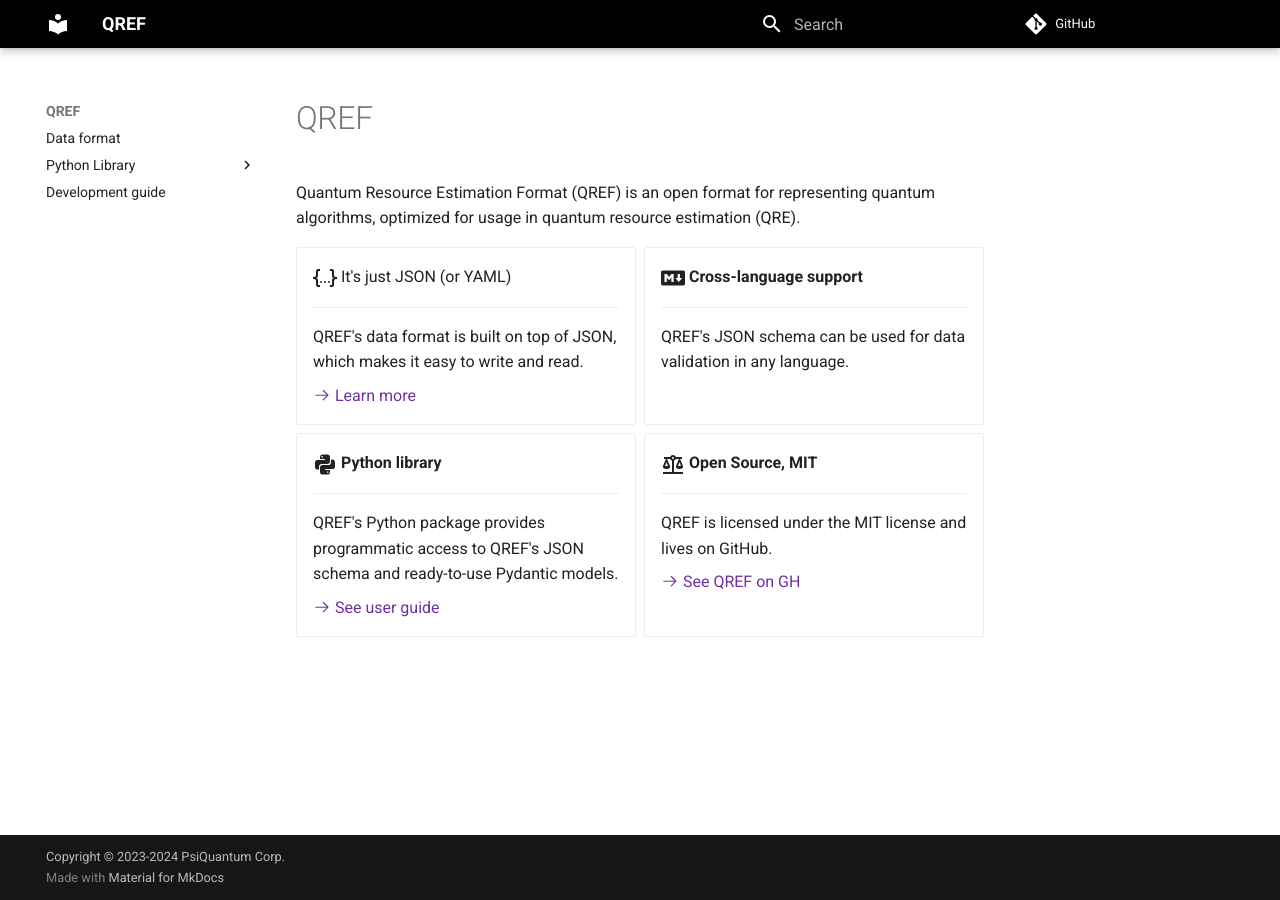
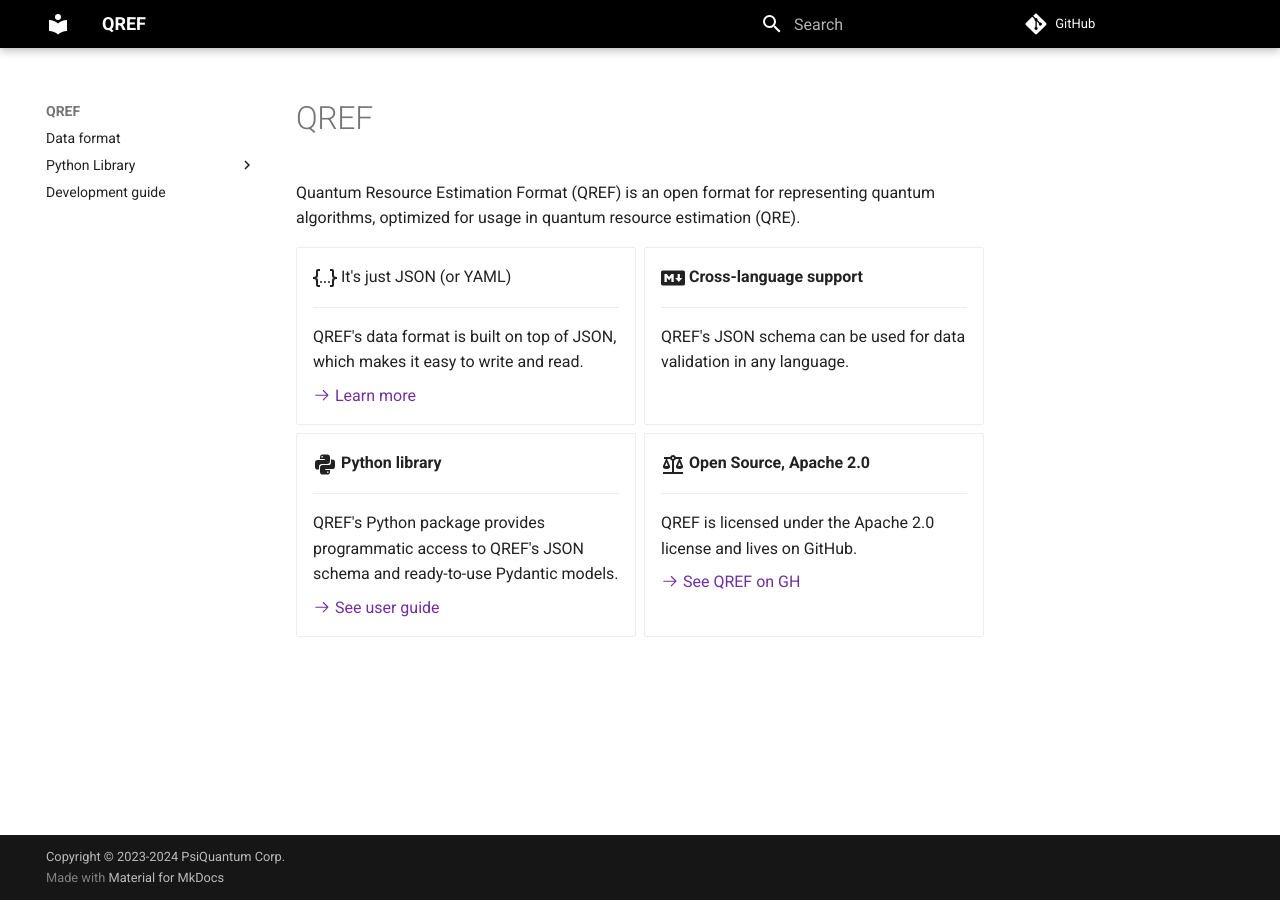
Before and after one commit to PsiQ/qref, an MkDocs documentation site: the page built from docs/index.md, in a window 1280 px wide. Built offline with MkDocs 1.6.1 and Material for MkDocs 9.7.7, drawn with Linux system fonts in a browser that asks for light colours; comment, search, counter and statistics services are not loaded.

Commit message:
Update index.md

```diff
--- a/docs/index.md
+++ b/docs/index.md
@@ -30,12 +30,12 @@
 
     [:octicons-arrow-right-24: See user guide](library/userguide)
 
--   :material-scale-balance:{ .lg .middle } __Open Source, MIT__
+-   :material-scale-balance:{ .lg .middle } __Open Source, Apache 2.0__
 
     ---
 
-    QREF is licensed under the MIT license and lives on GitHub.
+    QREF is licensed under the Apache 2.0 license and lives on GitHub.
 
-    [:octicons-arrow-right-24: See QREF on GH](https://github.com/psiq/hqar)
+    [:octicons-arrow-right-24: See QREF on GH](https://github.com/psiq/qref)
 
 </div>
```
